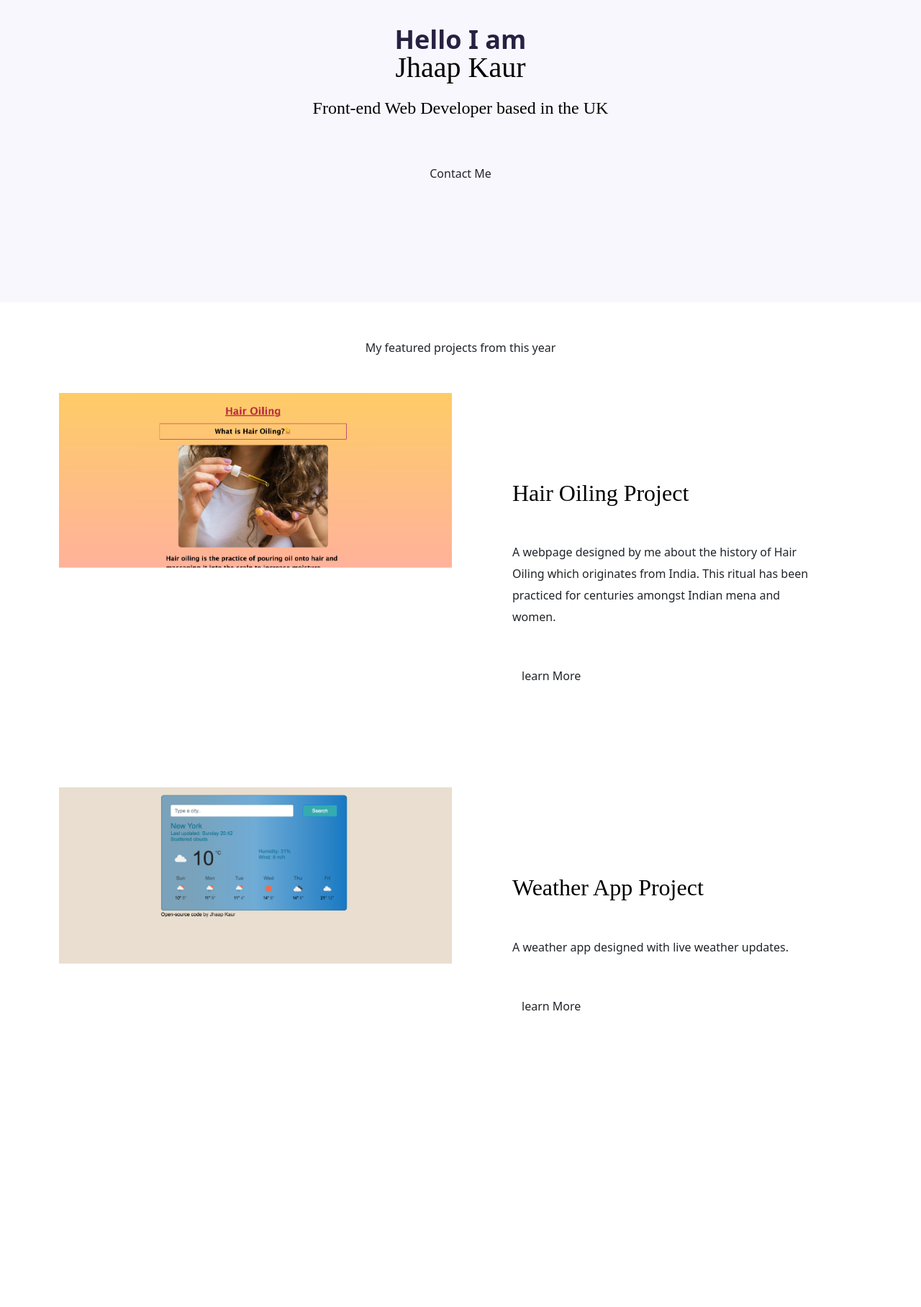
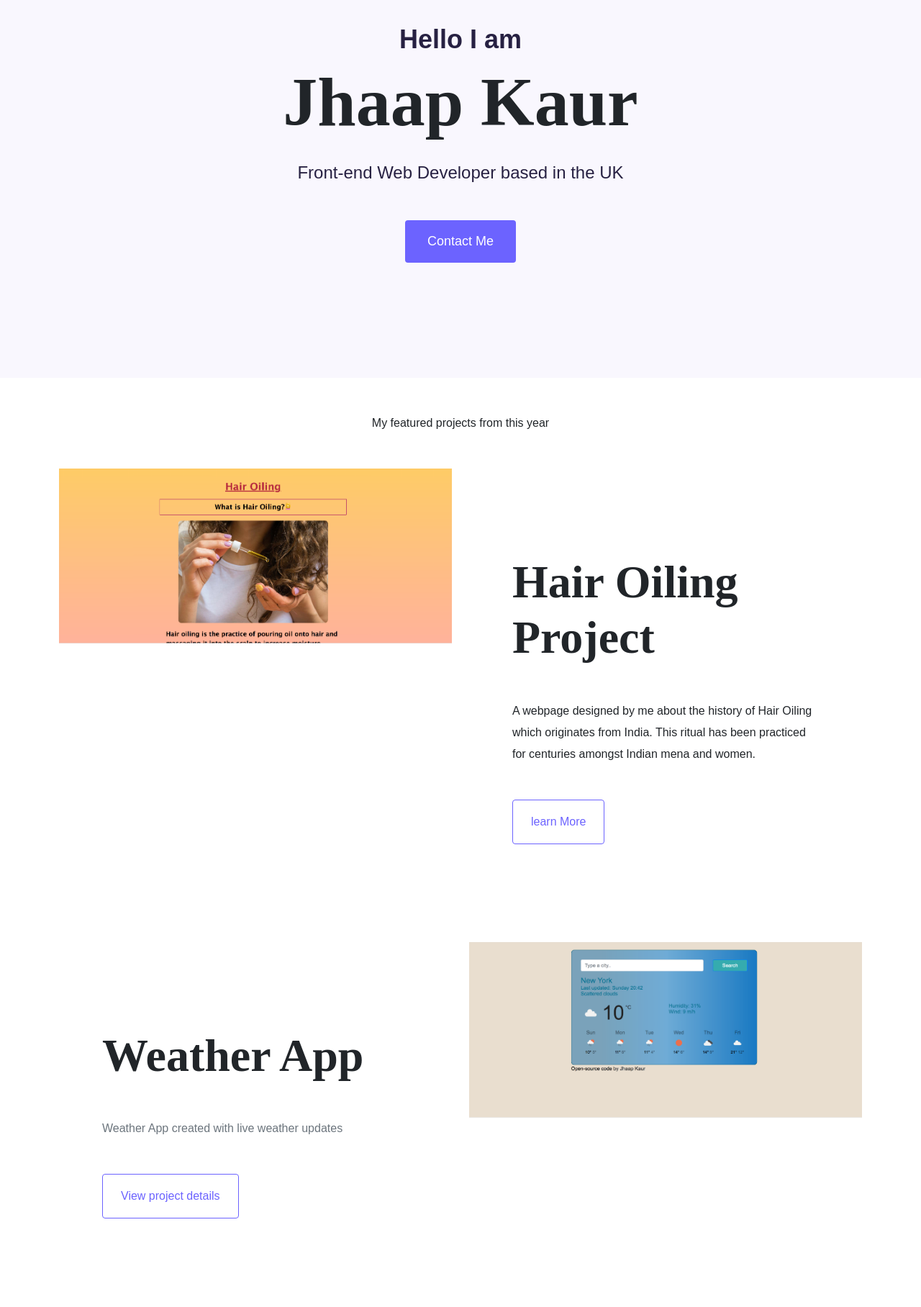
Before and after one commit to JhaapKaur/Portfolio-project, a plain HTML site: page index.html in a window 1280 px wide. Shown: the part 120-1936 px from the top of the page at 72% size. Before the commit the page ends 1673 px from the top, so only its background shows below. Drawn offline with nearby package versions, Linux system fonts and the light colour scheme.

Commit message:
css link updated

```diff
--- a/index.html
+++ b/index.html
@@ -4,7 +4,7 @@
     <meta charset="UTF-8" />
     <meta http-equiv="X-UA-Compatible" content="IE=edge" />
     <meta name="viewport" content="width=device-width, initial-scale=1.0" />
-   <link rel="stylesheet" href="/styles/styles.css" />
+
    <link rel="preconnect" href="https://fonts.gstatic.com" crossorigin>
 <link href="https://fonts.googleapis.com/css2?family=Inconsolata:wght@300&display=swap" rel="stylesheet">
    <link
@@ -18,7 +18,7 @@
       integrity="sha384-ka7Sk0Gln4gmtz2MlQnikT1wXgYsOg+OMhuP+IlRH9sENBO0LRn5q+8nbTov4+1p"
       crossorigin="anonymous"
     ></script>
-
+<link rel="stylesheet" href="/styles/styles.css" />
     <title>Document</title>
 
   <body>
@@ -46,14 +46,28 @@
   </div>
   </div>
 
-   <div class = "row mb-3">
-        <div class = "col d-none d-lg-block">
-            <img src = "images/Weather app.png" class = "img-fluid" alt = ""/>        </div>
-        <div class = "col-6">
-            <div class = "project-description">
-<h2 class="mb-5">Weather App Project</h2>
-<p class = "mb-5">A weather app designed with live weather updates.</p>
-  <a href= "" class = "btn btn-branding-outline">learn More</a>
+
+<div class="row mb-5">
+<div class="col">
+    <div class="project-description">
+        <h2 class="mb-5">Weather App</h2>
+		<p class="mb-5 text-muted">
+							Weather App created with live weather updates
+						</p>
+						<a class="btn btn-branding-outline" href="#"
+							>View project details</a
+						>
+					</div>
+				</div>
+				<div class="col d-none d-lg-block">
+					<img
+						src="images/Weather app.png"
+						alt="image of a weather app"
+						class="img-fluid"
+					/>
+				</div>
+			</div>
+
 
   </div>
   </div>
--- a/styles/styles.css
+++ b/styles/styles.css
@@ -1,12 +1,9 @@
 :root {
-  --branding-color: #e79783;
-  --secondary-color: #f9f7fe;
   --heading-font-family: "Playfair Display", serif;
   --default-font-family: "Poppins", sans-serif;
-}
-
-body {
-  font-family: var(--default-font-family);
+  --default-font-color: #272142;
+  --branding-color: #6c63ff;
+  --secondary-color: #f9f7fe;
 }
 
 h1,
@@ -15,7 +12,6 @@ h3,
 h4,
 h5,
 h6 {
-  color: black;
   font-family: var(--heading-font-family);
   font-weight: bold;
 }
@@ -24,65 +20,79 @@ h1 {
   font-size: 96px;
   line-height: 1.5;
 }
+
 h2 {
-  font-size: 84px;
+  font-size: 64px;
 }
+
 p {
-  font-weight: normal;
+  font-family: var(--default-font-family);
   font-size: 16px;
   line-height: 30px;
 }
 
 .hero {
-  background: var(--secondary-color);
+  background-color: var(--secondary-color);
   text-align: center;
   padding: 160px 20px;
 }
 
 .hero p {
   font-size: 36px;
+  font-family: var(--default-font-family);
   font-weight: bold;
   margin: 0;
-  color: #272142;
+  color: var(--default-font-color);
 }
 
 .hero h2 {
-  font-family: var(--heading-font-family);
+  font-family: var(--default-font-family);
   font-weight: normal;
-  line-height: 2;
   font-size: 24px;
+  line-height: 1.5;
+  color: var(--default-font-color);
+  margin-bottom: 40px;
 }
 
 .btn-branding {
-  background: var(--branding-color);
-  border-radius: 4px;
+  background-color: var(--branding-color);
+  font-family: var(--default-font-family);
+  font-size: 18px;
+  padding: 15px 30px;
+  border-radius: 4;
   color: white;
-  font-size: 18px;
-  line-height: 27px;
-  padding: 15px 30px;
 }
 
 .btn-branding-outline {
-  border-radius: 4px;
-  color: purple
   border: 1px solid var(--branding-color);
-  font-size: 18px;
-  line-height: 27px;
-  padding: 15px 30px;
+  font-family: var(--default-font-family);
+  font-size: 16px;
+  padding: 18px 25px;
+  font-weight: 500;
+  border-radius: 4;
+  color: var(--branding-color);
 }
 
-.project-description{
-    padding: 120px 60px;
+.project-description {
+  padding: 120px 60px;
 }
 
-@media (max-width: 960px) {
-    .project-description {
-        padding:0;
-        text-align: center;
-    }
-    h1 {font-size: 44px;
-line-height: 2;}
-    h2 {font-size:44px;}
+@media (max-width: 900px) {
+  h1 {
+    font-size: 44px;
+    line-height: 2;
+  }
 
-    .hero{padding: 80px 20px;}
+  h2 {
+    font-size: 44px;
+  }
+
+  .hero {
+    padding: 80px 20px;
+  }
+
+  .project-description {
+    padding: 0;
+    text-align: center;
+  }
 }
```
